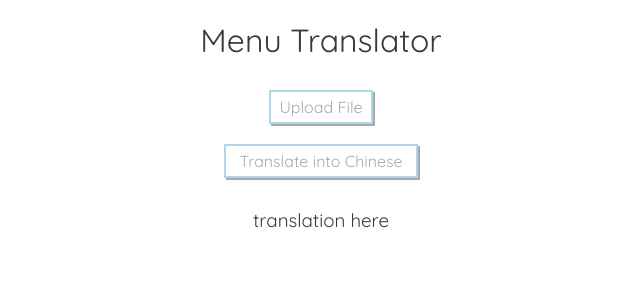
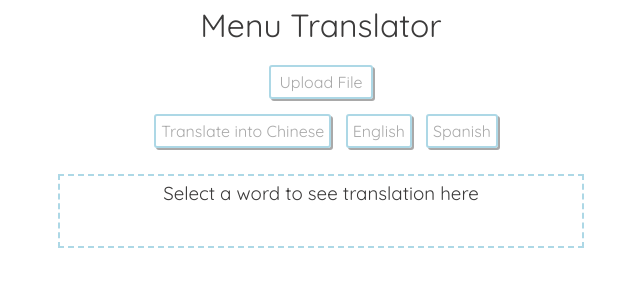
Before and after one commit to Muosvr/menu-translation, a PHP site: page / in a window 1280 px wide. Shown: the top 300 px of the page, without its empty margins (319-959 px from the left). Run offline with PHP 8.4, Linux system fonts and the light colour scheme; some libraries are stand-ins or nearby versions.

Commit message:
multi-language support, image upload bug fix, comments

```diff
--- a/app.js
+++ b/app.js
@@ -6,10 +6,11 @@ var data;
 var dataurl;
 var imgResize;
 
-function sendRequest(){
+
+function sendRequest(lan){
 
   console.log("Request has been sent.");
-  $("input.gsc-input").val("Click a word to search for image");
+  $("input.gsc-input").val("Select a word to search for image");
 
   //"gs://laughabc/menu1.jpg"
 
@@ -30,42 +31,53 @@ function sendRequest(){
   //word selection click event handler
   $(".container").click(function(e){
     var selectedWord = wordArr[e.target.id].description;
-    translate(selectedWord);
+    translate(selectedWord,lan);
     $("input.gsc-input").val(selectedWord);
     $("button.gsc-search-button").click();
-
   });
 
 }
 
-function resizeImage(imageId,width){
-
-    var img = document.querySelector(imageId);
-    var height = img.height*width/img.width;
-    var canvas = document.createElement('canvas');
-    canvas.width = width;
-    canvas.height = height;
-    // imgResize = "<img src="+reader.result+">";
-    var ctx = canvas.getContext("2d");
-    ctx.drawImage(img,0,0,width,height);
-    dataurl = canvas.toDataURL("image/jpeg");
-    img.src = dataurl;
-}
-
+//function to upload image
 function previewFile() {
 
-  var img = "<img id = 'uploadImg' src='' alt='Image preview...'>";
+  //create preview image element
+  var preview = new Image();
+  preview.id = 'uploadImg';
+  preview.alt = 'Sorry please try again...';
   $(".container").empty();
-  $(".container").append(img);
+  $(".container").append(preview);
 
-  var preview = document.querySelector('#uploadImg');
+  // var preview = document.querySelector('#uploadImg');
   var file    = document.querySelector('input[type=file]').files[0];
 
+  //create trigger to load image
+  reader.addEventListener("load", function () {
 
-  reader.addEventListener("load", function () {
-    preview.src = reader.result;
-    resizeImage("#uploadImg",800);
-    data =
+    //create a temp image element as buffer
+    var img = new Image();
+    img.src = reader.result;
+
+    //resize image after it's fully loaded using canvas
+    img.onload = function(){
+
+      var width = 800;
+      var height = img.height*width/img.width;
+      var canvas = document.createElement('canvas');
+      var ctx = canvas.getContext("2d");
+
+      canvas.width = width;
+      canvas.height = height;
+      console.log("img has loaded");
+
+      ctx.drawImage(img,0,0,width,height);
+      dataurl = canvas.toDataURL("image/jpeg");
+
+      //display image
+      preview.src = dataurl;
+
+      //load into data for google vision api
+      data =
       {
         "requests": [
           {
@@ -80,30 +92,20 @@ function previewFile() {
           }
         ]
       }
-
+    };
   }, false);
 
-
-
+  //read file when it's been uploaded
   if (file) {
     reader.readAsDataURL(file);
   }
 }
 
-function searchImage(keyword){
-  $.ajax({
-    type:"GET",
-    url:"https://www.googleapis.com/customsearch/v1?key="+key+"&cx=016534509464678393715:5ihrfh22yvg&q="+keyword,
-    success:function(response){
-      console.log(response);
-    }
-  })
-}
-
-function translate(text){
+//make google translate API calls
+function translate(text,lan){
     var translate = {
       'q': "",
-      'target': 'zh-CN'
+      'target': lan
     }
 
     translate.q = text;
@@ -155,6 +157,7 @@ function boundTextByBlocks(obj){
 
 
 function drawBox(x1,y1,x3,y3,index){
+
     //create box element
     var box = "<div class='box' id="+ index +"></div>"
     $(".container").append(box);
--- a/index.html
+++ b/index.html
@@ -12,18 +12,28 @@
     </head>
     <body>
         <h1 class="header">Menu Translator</h1>
-        <div class="container"></div>
         <label class="uploadBtn">
             <input class = "hidden" type="file" onchange="previewFile()">
             Upload File
         </label>
+        <div class="container"></div>
+        <div class="btnContainer">
+            <label class="translateBtn">
+                <button class="hidden" onclick="sendRequest('zh-CN')"></button>
+                Translate into Chinese
+            </label>
+            <label class="translateBtn">
+                <button class="hidden smallBtn" onclick="sendRequest('en')"></button>
+                English
+            </label>
+            <label class="translateBtn">
+                <button class="hidden smallBtn" onclick="sendRequest('es')"></button>
+                Spanish
+            </label>
+        </div>
 
-        <label class="translateBtn">
-            <button class="hidden" onclick="sendRequest()">Translate into Chinese</button>
-            Translate into Chinese
-        </label>
 
-        <h3 class="translation">translation here</h3>
+        <h3 class="translation">Select a word to see translation here</h3>
         <div>
             <script>
               (function() {
--- a/style.css
+++ b/style.css
@@ -6,20 +6,28 @@ body{
 
 h1{
     text-align: center;
-    padding:20px;
-    /*margin-bottom:10px;*/
+    padding-top:5px;
     display:block;
     margin:auto;
+    margin-bottom:20px;
     font-weight: 100;
+    /*border-bottom:2px dotted lightblue;*/
+    width:40%;
+    min-width: 300px;
 }
 
 
 h3{
     margin:auto;
+    margin-top:10px;
     display:block;
     text-align:center;
-    padding:10px;
+    padding:5px;
     font-weight: 100;
+    border:2px dashed lightblue;
+    width:40%;
+    min-width: 300px;
+    min-height: 60px;
 }
 input[type="file"]{
     display:none;
@@ -30,6 +38,7 @@ input[type="file"]{
 }
 
 .uploadBtn{
+    border-radius:3px;
     border:2px solid lightblue;
     padding:5px;
     text-align:center;
@@ -38,7 +47,7 @@ input[type="file"]{
     margin:auto;
     display:block;
     margin-top:10px;
-    margin-bottom:20px;
+    margin-bottom:10px;
     box-shadow: 2px 2px;
 }
 
@@ -51,21 +60,30 @@ input[type="file"]{
     transform: translate(2px,2px);
 }
 
+.btnContainer{
+    display:block;
+    margin:auto;
+    width:400px;
+    text-align:center;
+    height:50px;
+    margin-top:15px;
+}
+
 .translateBtn{
+    border-radius:3px;
+    display:inline-block;
+    box-shadow: 2px 2px;
+    /*dsdfasdfdfasd*/
     border:2px solid lightblue;
     padding:5px;
     text-align:center;
     color:darkgrey;
-    width:180px;
     margin:auto;
-    display:block;
-    margin-bottom:20px;
-    box-shadow: 2px 2px;
+    margin-left:10px;
 }
 
 .translateBtn:hover{
     cursor:pointer;
-
 }
 .translateBtn:active{
     box-shadow: 0 0;
```
